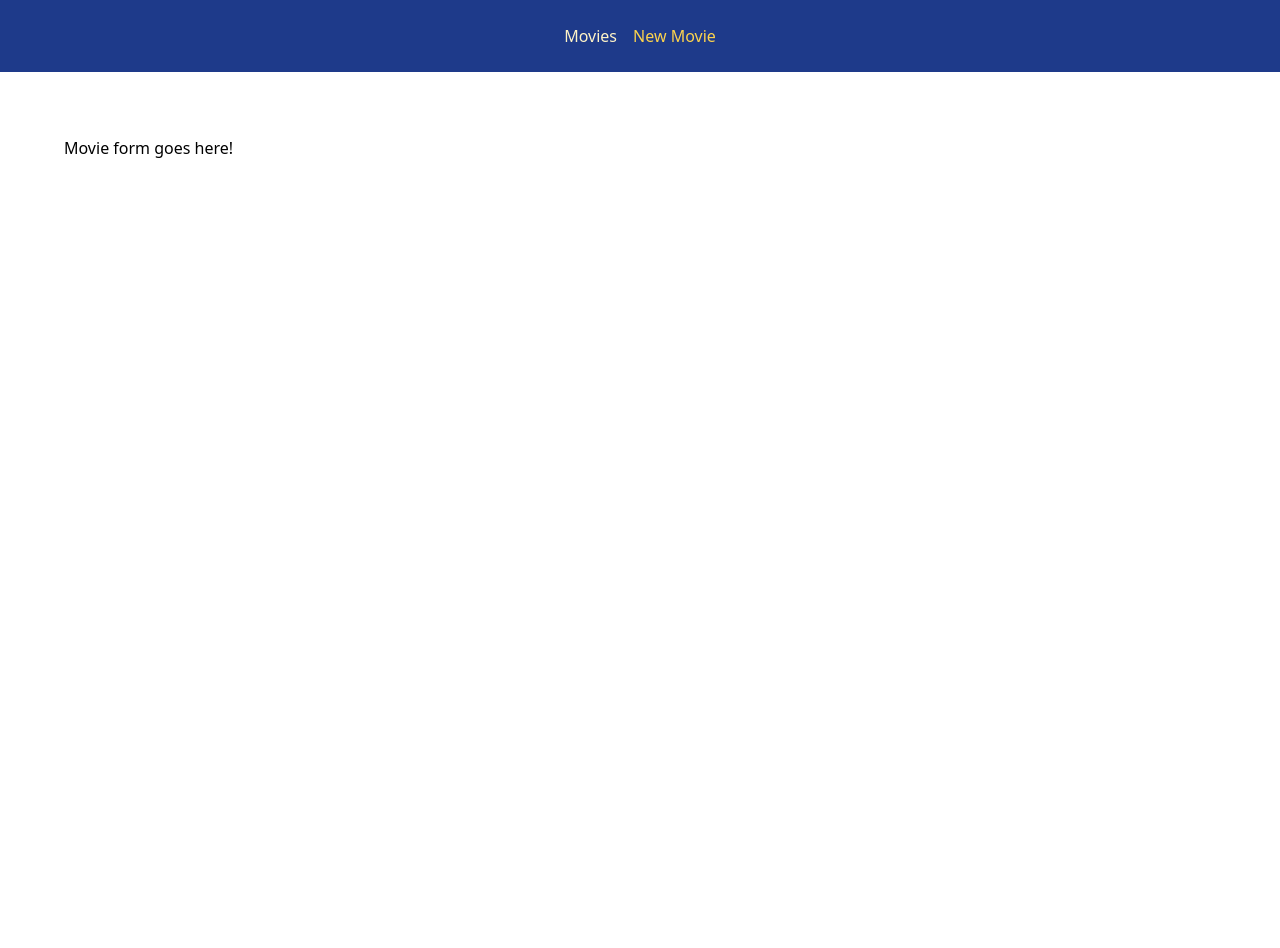
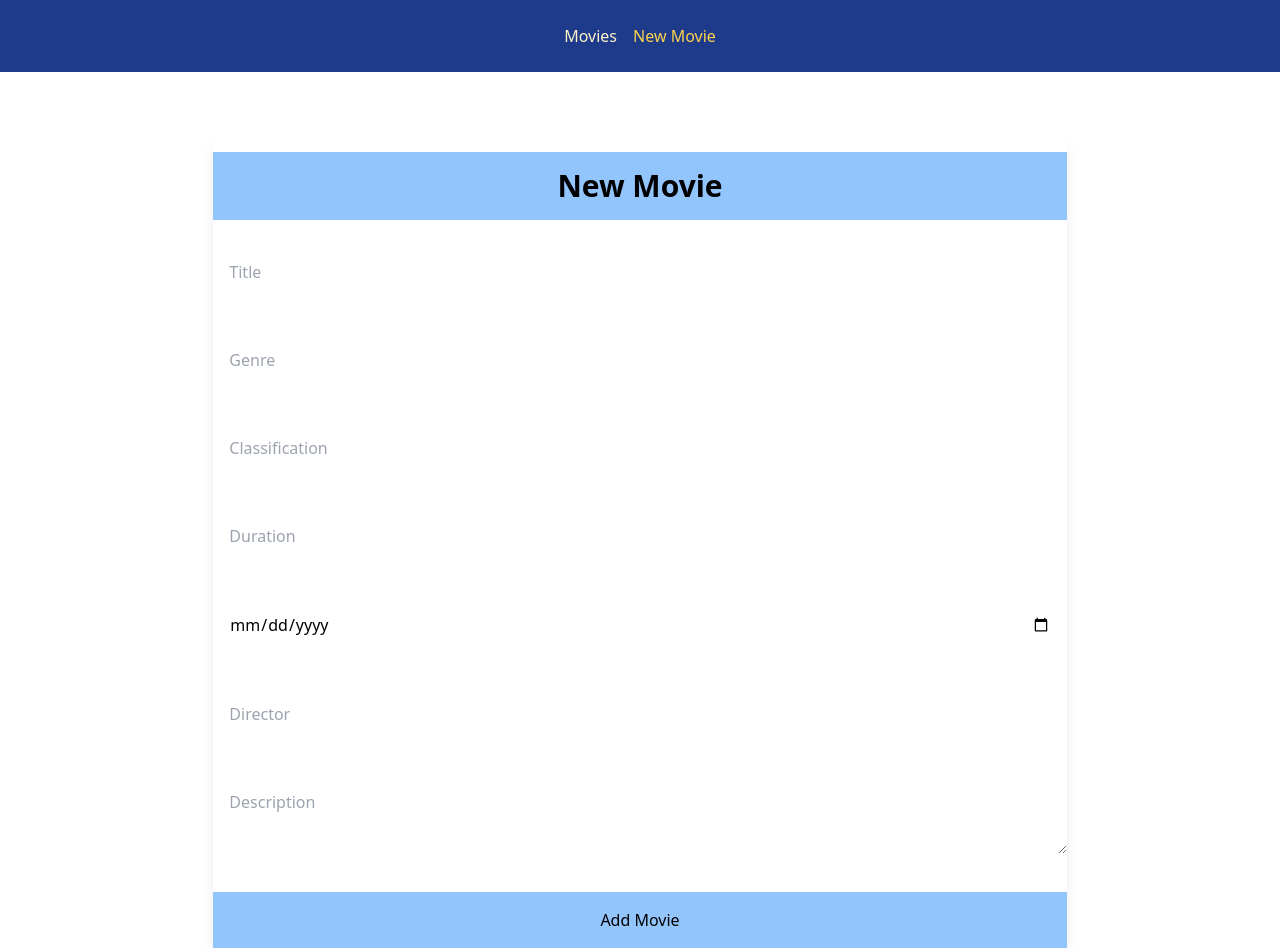
Before and after one commit to jreyes8631/movie-rating-frontend, a React (Create React App) app: page /movies/new in a window 1280 px wide. Before the commit the page ends 800 px from the top, so only its background shows below. Built offline with nearby package versions, Linux system fonts and the light colour scheme.

Commit message:
add movie form and post request to movies

```diff
--- a/src/containers/MovieFormContainer.js
+++ b/src/containers/MovieFormContainer.js
@@ -1,11 +1,114 @@
 import React, { Component} from 'react';
 
 export default class MovieFormContainer extends Component {
+
+  state = {
+    title: '',
+    genre: '',
+    classification: '',
+    duration: '',
+    release_date: '',
+    director: '',
+    description: ''
+  }
+
+  handleChange = (e) =>{
+   this.setState({
+       [e.target.name]: e.target.value
+   })
+  }
+
+  handleSubmit = (e) => {
+   e.preventDefault();
+   fetch('http://localhost:3001/movies', {
+       method: 'POST',
+       headers: {
+           'Accept': 'application/json',
+           'Content-Type': 'application/json'
+       },
+       body: JSON.stringify({movie: this.state})
+   })
+
+   .then(res => res.json())
+   .then(movieJson => {
+    debugger
+   })
+
+  }
+
     render(){
         return (
-            <section className="max-w-6xl mx-auto mt-16">
-                Movie form goes here!
-            </section>
-        )
+
+            <form onSubmit={this.handleSubmit} className="max-w-6xl mt-16 w-4/6 mx-auto shadow-lg">
+
+                <fieldset>
+                 <h1 className="w-full p-4 bg-blue-300 mt-4 text-center text-3xl font-semibold mb-2">New Movie</h1>
+                    <input
+                    type="text"
+                    name="title"
+                    onChange={this.handleChange}
+                    value={this.state.title}
+                    placeholder="Title"
+                    className="w-full boder p-4 my-4"
+                    />
+
+                    <input
+                    type="text"
+                    name="genre"
+                    placeholder="Genre"
+                    onChange={this.handleChange}
+                    value={this.state.genre}
+                    className="w-full boder p-4 my-4"
+                    />
+
+                    <input
+                    type="text"
+                    name="classification"
+                    placeholder="Classification"
+                    onChange={this.handleChange}
+                    value={this.state.classification}
+                    className="w-full boder p-4 my-4"
+                    />
+
+                    <input
+                    type="text"
+                    name="duration"
+                    placeholder="Duration"
+                    onChange={this.handleChange}
+                    value={this.state.duration}
+                    className="w-full boder p-4 my-4"
+                    />
+
+                    <input
+                    type="date"
+                    name="release_date"
+                    placeholder="Release Date"
+                    onChange={this.handleChange}
+                    value={this.state.release_date}
+                    className="w-full boder p-4 my-4"
+                    />
+
+                    <input
+                    type="text"
+                    name="director"
+                    placeholder="Director"
+                    onChange={this.handleChange}
+                    value={this.state.director}
+                    className="w-full boder p-4 my-4"
+                    />
+
+                    <textarea
+                    type="text"
+                    name="description"
+                    placeholder="Description"
+                    onChange={this.handleChange}
+                    value={this.state.description}
+                    className="w-full boder p-4 my-4"
+                    />
+                </fieldset>
+
+                <button className="w-full p-4 bg-blue-300 mt-4 hover:bg-blue-400 transition-all duration-200" type="submit"> Add Movie</button>
+            </form>
+        );
     }
 }
```
